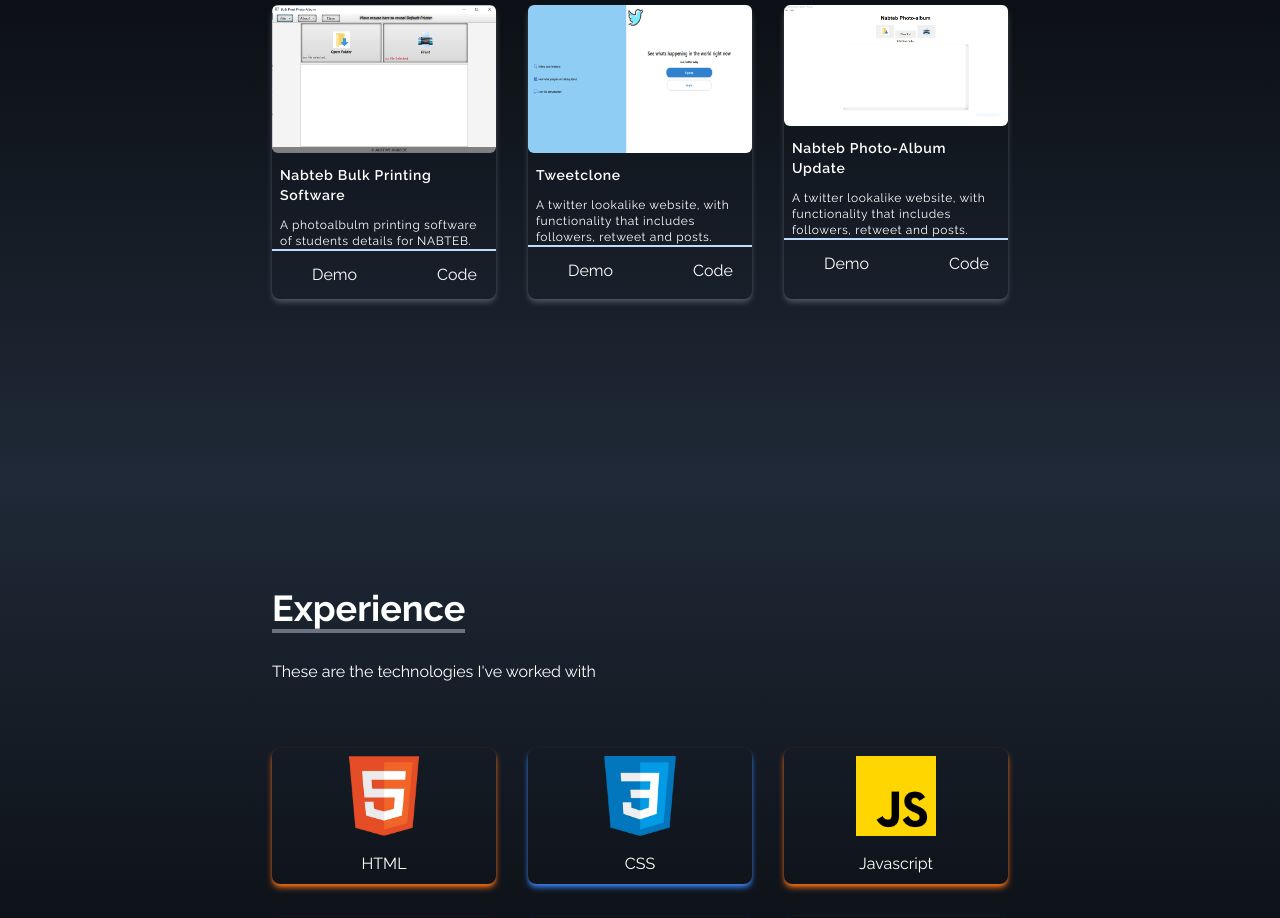
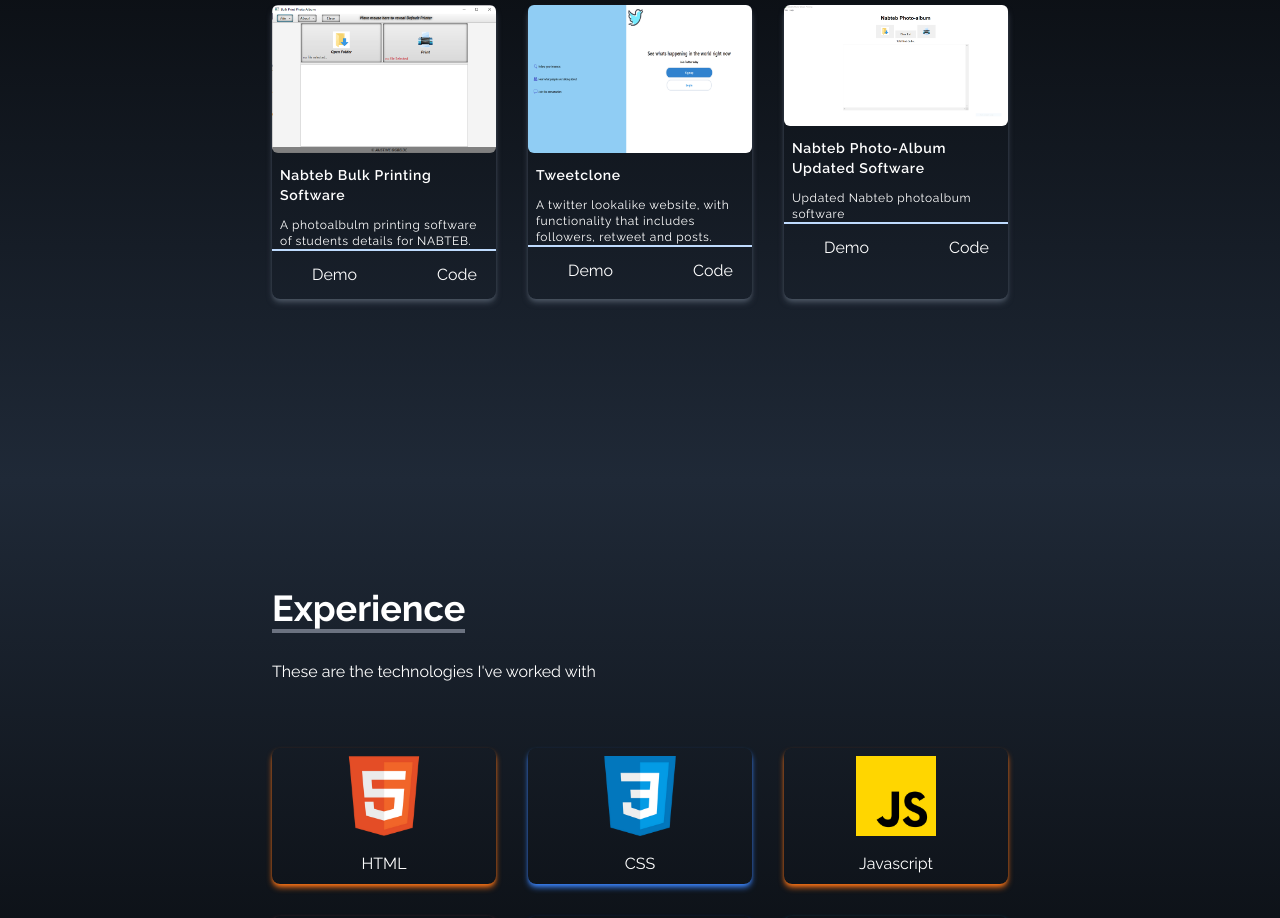
Before and after one commit to austine5n6/my-portfolio, a React (Create React App) app: page / in a window 1280 px wide. Shown: the part 1920-2838 px from the top of the page. Built offline with nearby package versions, Linux system fonts and the light colour scheme; the HTML template or start-up script is replaced by a standard one.

Commit message:
updated-portfolio

```diff
--- a/src/components/Porfolio.jsx
+++ b/src/components/Porfolio.jsx
@@ -1,7 +1,7 @@
 import React from 'react'
 import nabteb from '../assets/portfolio/nabteb.PNG'
 import tweetclone from '../assets/portfolio/tweetclone.png'
-import nabteb_javascript from '../assets/portfolio/nabteb_javascript.png'
+import nabteb_javascript from '../assets/portfolio/nabteb_javascript.PNG'
 
 
 const Porfolio = () => {
@@ -25,8 +25,8 @@ const Porfolio = () => {
         {
             id: 3,
             src: nabteb_javascript,
-            title: "nabteb photo-album update",
-            details: "A twitter lookalike website, with functionality that includes followers, retweet and posts.",
+            title: "nabteb photo-album updated software",
+            details: "Updated Nabteb photoalbum software",
             site: "https://github.com/austine5n6/nabteb-java",
             demo: "https://github.com/austine5n6/nabteb-java"
         },
```
